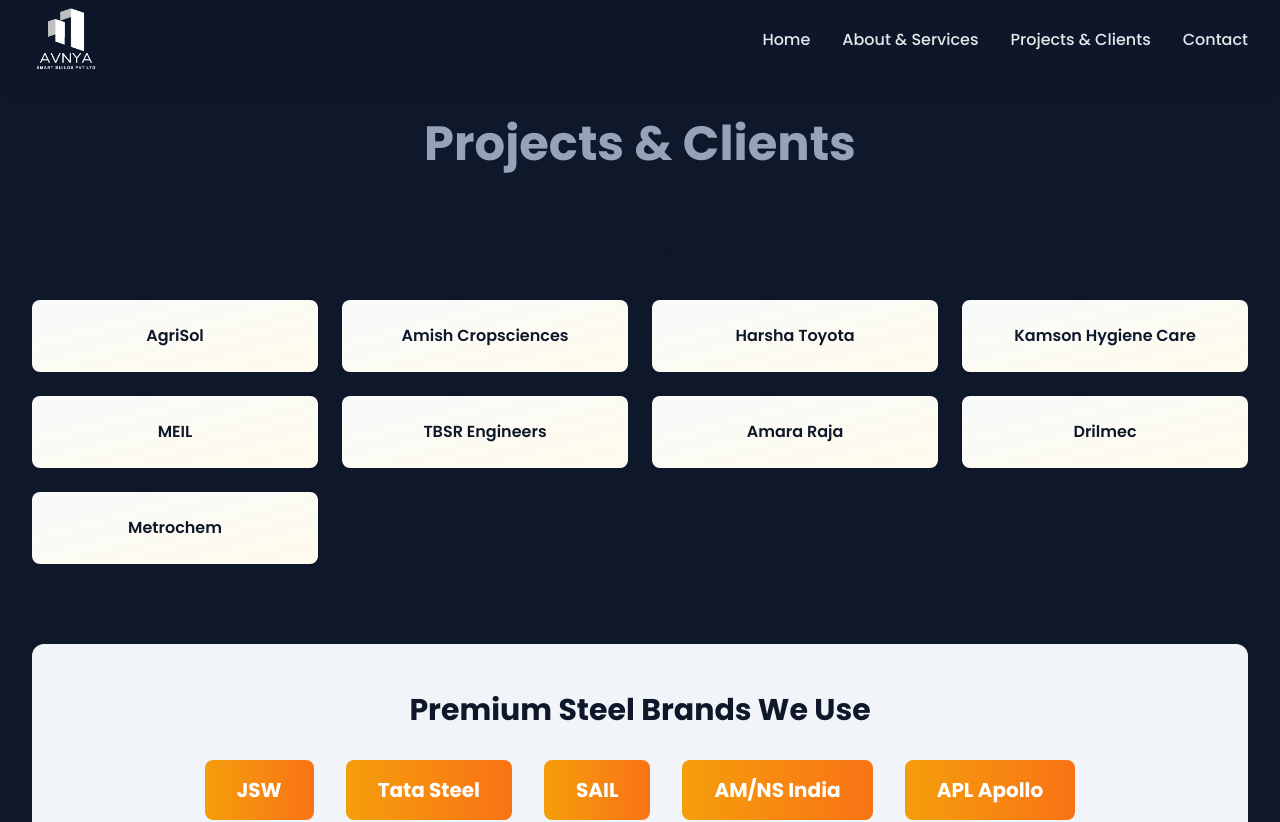
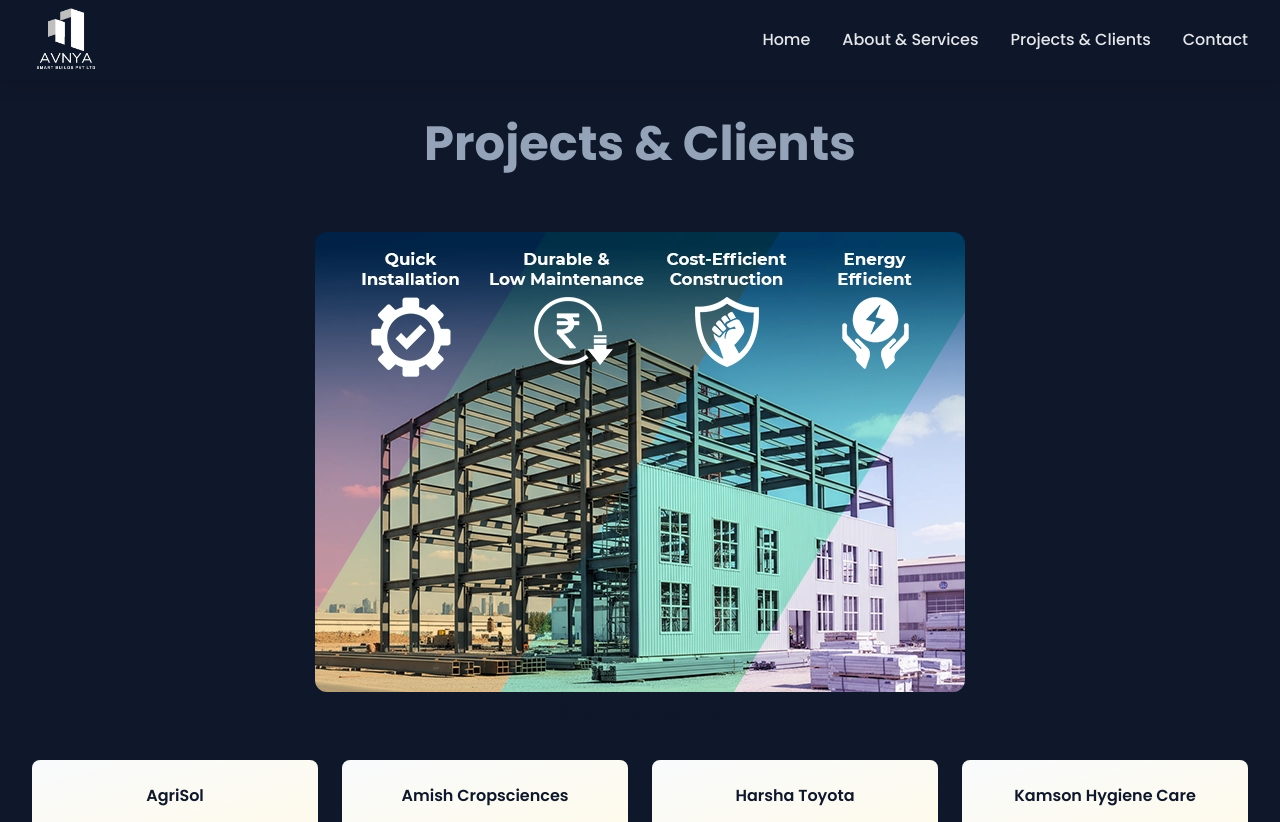
Before and after one commit to rajayush01/Avnya, a React (Vite) app: page /project in a window 1280 px wide. Shown: the top 822 px of the page. Built offline with nearby package versions, Linux system fonts and the light colour scheme.

Commit message:
Update Projects.tsx

```diff
--- a/src/pages/Projects.tsx
+++ b/src/pages/Projects.tsx
@@ -1,4 +1,5 @@
 import React from 'react';
+import img from '../assets/img.webp';
 
 const ProjectsSection = () => {
   const clients = [
@@ -15,7 +16,10 @@
         <h2 className="text-3xl sm:text-4xl lg:text-5xl font-bold text-center text-slate-400 mb-12 sm:mb-16 mt-10">
           Projects & Clients
         </h2>
+        <div className='flex flex-col justify-center items-center '>
+                  <img src={img} alt="image" className='rounded-xl'/>
 
+        </div>
         <div className="mb-16 sm:mb-20">
           <h3 className="text-2xl sm:text-3xl font-bold text-slate-900 mb-6 sm:mb-8 text-center">Key Clients</h3>
           <div className="grid grid-cols-2 md:grid-cols-3 lg:grid-cols-4 gap-4 sm:gap-6">
```
